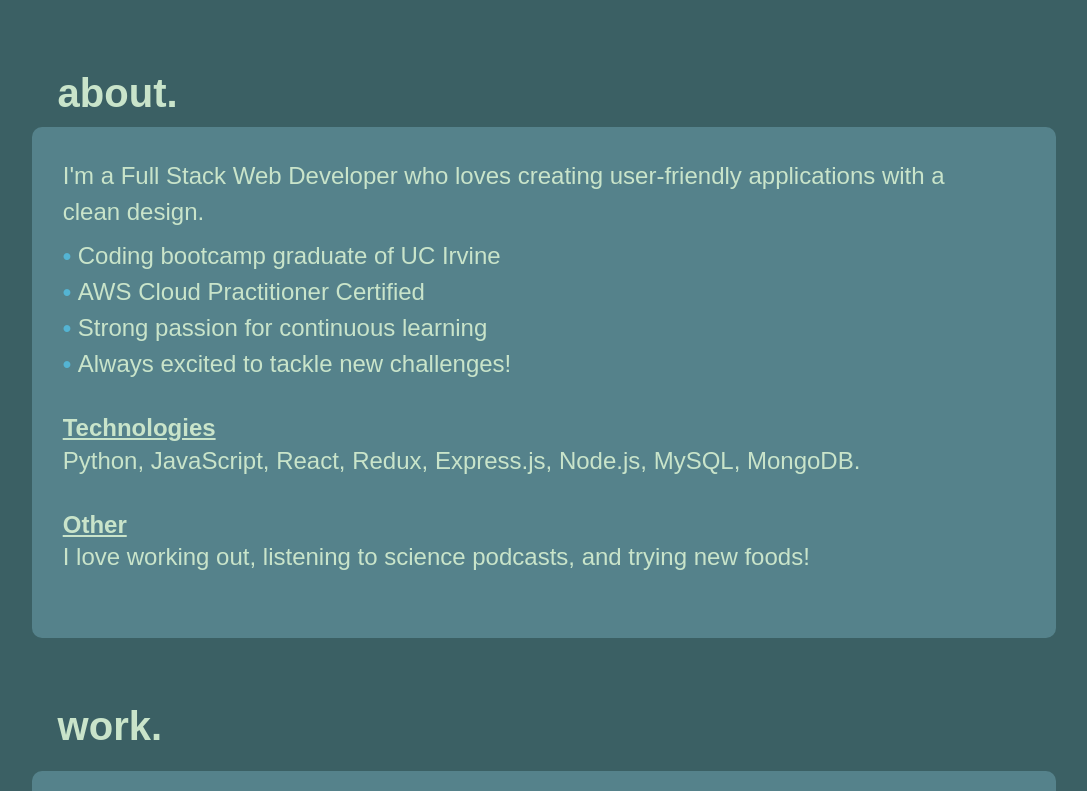
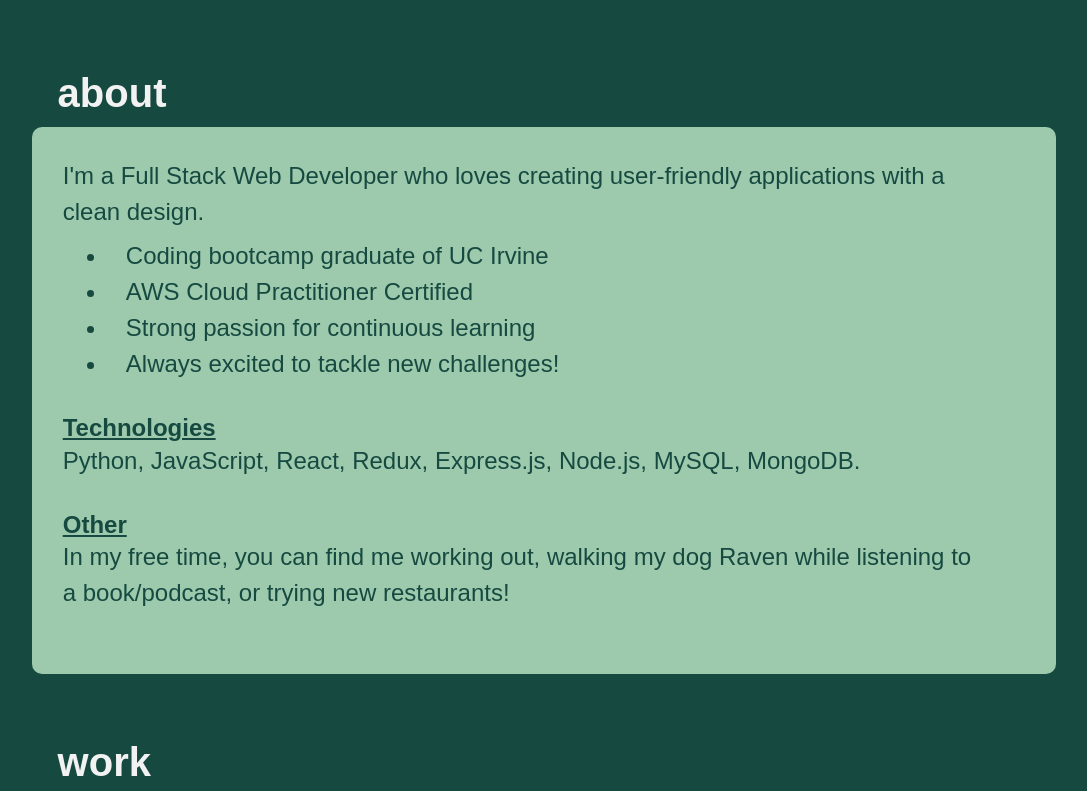
Before and after one commit to jffsun/portfolio-app, a React (Create React App) app: page / in a window 1280 px wide. Shown: the part 485-1276 px from the top of the page, without its empty margins (32-1119 px from the left). Built offline with nearby package versions, Linux system fonts and the light colour scheme.

Commit message:
Portfolio CSS styling

```diff
--- a/src/components/Footer.js
+++ b/src/components/Footer.js
@@ -37,9 +37,6 @@ const Footer = () => {
   return (
       <footer className="fixed-bottom">
         {/* full-width container spanning entire width of viewport */}
-        <div className="container-fluid">
-            <div className="row">
-              <div className="col text-center">
                 {/* if showButton true, show scroll-to-top button */}
                 {showButton && (
                   <button
@@ -49,9 +46,6 @@ const Footer = () => {
                     <FontAwesomeIcon icon={faArrowCircleUp} size="2x" />
                   </button>
                 )}
-              </div>
-            </div>
-          </div>
       </footer>
   );
 };
--- a/src/pages/About.js
+++ b/src/pages/About.js
@@ -6,7 +6,7 @@ const About = () => {
 
     <div className="about-container" id="about">
       <div className="about-header">
-        <h2>about.</h2>
+        <h2>about</h2>
       </div>
       <div className="about-content">
         <div className="about-text">
@@ -35,7 +35,7 @@ const About = () => {
           </div>
           <div className="about-blurb">
             <h3>Other</h3>
-            <p>I love working out, listening to science podcasts, and trying new foods!</p>
+            <p>In my free time, you can find me working out, walking my dog Raven while listening to a book/podcast, or trying new restaurants!</p>
           </div>
         </div>
       </div>
--- a/src/pages/Contact.js
+++ b/src/pages/Contact.js
@@ -22,7 +22,7 @@ const Contact = () => {
   return (
     <div className="contact-container" id="contact">
       <div className="contact-header">
-        <h2>contact.</h2>
+        <h2>contact</h2>
       </div>
       <div className="contact-content">
         <div className="contact-blurb">
--- a/src/pages/Work.js
+++ b/src/pages/Work.js
@@ -9,7 +9,7 @@ const projects = [
     id: 1,
     title: 'Teacher\'s Pet',
     description: 'Parent-teacher portal allows parents to upload student information for teachers. Teachers can post important school announcements and updates for parents.',
-    technologies: 'Express.js / Node.js / MySQL / JavaScript',
+    technologies: 'Express.js / Node.js / MySQL',
     image: 'teachers-pet.png',
     screenshot: 'teachers-pet-screenshot.png' ,
     github: 'https://github.com/jffsun/teachers-pet',
@@ -19,7 +19,7 @@ const projects = [
     id: 2,
     title: 'Doggy Daycare',
     description: 'Web application allows users to book pet services and interfaces with a calendar API to render customers\' booked services.',
-    technologies: 'React / Apollo Server Express / GraphQL / MongoDB / JavaScript',
+    technologies: 'React / Apollo Server / GraphQL / MongoDB',
     image: 'doggy-daycare.png',
     screenshot: 'doggy-daycare-screenshot.png' ,
     github: 'https://github.com/jffsun/doggy-daycare',
@@ -29,7 +29,7 @@ const projects = [
     id: 3,
     title: 'Train Track (In Progress)',
     description: 'Gym book web application allows users to build workouts with various exercises. Users can then log exercise data such as weight, number of sets, and number of reps to track their training progress.',
-    technologies: 'React / MySQL / JavaScript',
+    technologies: 'React / MySQL',
     image: 'train-track.png',
     screenshot: 'train-track.png' ,
     github: 'https://github.com/jffsun/train-track',
@@ -57,7 +57,7 @@ const Work = () => {
   return (
     <div className="work-container" id="work">
       <div className="work-header">
-        <h2>work.</h2>
+        <h2>work</h2>
       </div>
       <div className="all-projects-container">
         {projects.map((project) => (
--- a/src/styles/About.css
+++ b/src/styles/About.css
@@ -35,12 +35,13 @@
   margin-bottom: 4vh;
 }
 
-.about-blurb ul li::before {
-  content: "•";
-  color: #54B4D3;
-  font-weight: bold;
-  display: inline-block;
-  width: 15px;
+.about-blurb ul {
+  padding-left: 5%;
+  list-style-type: disc;
+}
+
+.about-blurb li {
+  padding-left: 2%;
 }
 
 @media screen and (min-width: 576px) and (max-width: 767px) {
--- a/src/styles/Contact.css
+++ b/src/styles/Contact.css
@@ -2,7 +2,7 @@
 .contact-container {
   display: flex;
   flex-direction: column;
-  margin: 5vw;
+  margin: 0vw 5vw 0 5vw;
   width: 80vw;
 }
 
@@ -48,6 +48,7 @@ textarea {
   display: block;
   padding-left: 1%;
   margin: 1%;
+  border-radius: 3px;
 }
 
 textarea {
@@ -57,6 +58,7 @@ textarea {
 .contact-form button {
   width: 30%;
   align-self: center;
+  border-radius: 5px;
 }
 
 .contact-form-container {
--- a/src/styles/Dialog.css
+++ b/src/styles/Dialog.css
@@ -36,7 +36,11 @@
   /* border-bottom: 1px solid #333; */
   padding-bottom: 1%;
   text-align: left;
-  padding-left: 5%
+  padding-left: 5%;
+}
+
+.dialog-title h2 {
+  color: #164a41;
 }
 
 .dialog-description {
--- a/src/styles/Footer.css
+++ b/src/styles/Footer.css
@@ -12,6 +12,7 @@ footer button {
 }
 
 #footer-button {
+  color: #9DCAAD;
   background: none;
   border: none;
 }
--- a/src/styles/Navbar.css
+++ b/src/styles/Navbar.css
@@ -25,12 +25,12 @@
   text-align: center;
   font-size: 1.5rem;
   border-radius: 10px;
-  opacity: 0.8;
 }
+
 
 .nav-link:hover {
   cursor: pointer;
-  background-color: #364958;
+  background-color: #2c666e;
 }
 
 button:hover {
@@ -56,11 +56,15 @@ button:hover {
     width: 100%;
   }
 
+  .navbar button {
+    background-color: #9DCAAD;
+  }
+
     /* show the links when navbar-toggler btn clicked and showLinks state is true */
   .nav-links.show {
     display: block;
     border-radius: 10px;
-    background-color: #e9e9e9; /* Add the desired background color here */
+    background-color:#9DCAAD; /* Add the desired background color here */
     top: 110%; /* Position the container below the dropdown button */
     left: -700%; /* Position the container to the left */
     width: 800%; /* Set the width to 100% */
@@ -89,4 +93,13 @@ button:hover {
     align-items: center;
     justify-content: center;
   }
+
+  .nav-link a {
+    color: #E5E5E5;
+  }
+
+  .nav-link:hover {
+    cursor: pointer;
+    background-color: #2c666e;
+  }
 }
--- a/src/styles/Project.css
+++ b/src/styles/Project.css
@@ -28,20 +28,21 @@
   left: 0;
   width: 100%;
   height: 100%;
-  background-color: rgb(255, 255, 255); /* Adjust the overlay background color and transparency as desired */
+  background-color: rgb(255, 255, 255, 0.7); /* Adjust the overlay background color and transparency as desired */
   color: #000000; /* Adjust the overlay text color */
   display: flex;
   flex-direction: column; /* Contents top to bottom order */
   justify-content: center; /* Center contents vertically  */
   align-items: center; /* Center contents horizontally */
   opacity: 0; /* Initially fully transparent */
-  transition: opacity 0.5s ease; /* Overlay smoothly covers image */
+  transition: opacity 0.5s ease, background 0.5s ease; /* Combine both transitions */
   border-radius: 2%
 }
 
 /* when project-container is hovered, turn project-overlay fully opaque */
 .project-container:hover .project-overlay {
   opacity: 1;
+  background-color: rgba(255, 255, 255, 1);
 }
 
 .project-title {
--- a/src/styles/Work.css
+++ b/src/styles/Work.css
@@ -5,7 +5,6 @@
   display: flex;
   flex-direction: column;
   margin: 5vw;
-
 }
 
 .work-header h2 {
--- a/src/styles/global.css
+++ b/src/styles/global.css
@@ -109,7 +109,6 @@ p {
 }
 
 a {
-  color: #333;
   text-decoration: none;
   transition: color 0.3s ease-in-out;
 }
@@ -124,22 +123,19 @@ a:hover {
 
 /* page background */
 .portfolio-container,.home-container {
-  background-color: #3b6064;
+  background-color: #164a41;
 }
 
-/* page text */
-body {
-  color: #c9e4ca;
+/* header text */
+.navbar, h1, h2 {
+  color: #F2F2F2;
+}
+/* section background */
+.about-content, .contact-content, .project-container {
+  background-color: #9DCAAD;
 }
 
-/* about and contact section backgrounds */
-.about-content, .contact-content, .project-container {
-  background-color: #55828b;
-  /* color: #87bba2; */
+/* paragraph text */
+li, p, h3, .project-overlay h2 {
+  color: #164a41;
 }
-
-/* work section background */
-.project-container {
-  /* background-color: #c9e4ca; */
-  /* background-color: #87bba2; */
-}
```
